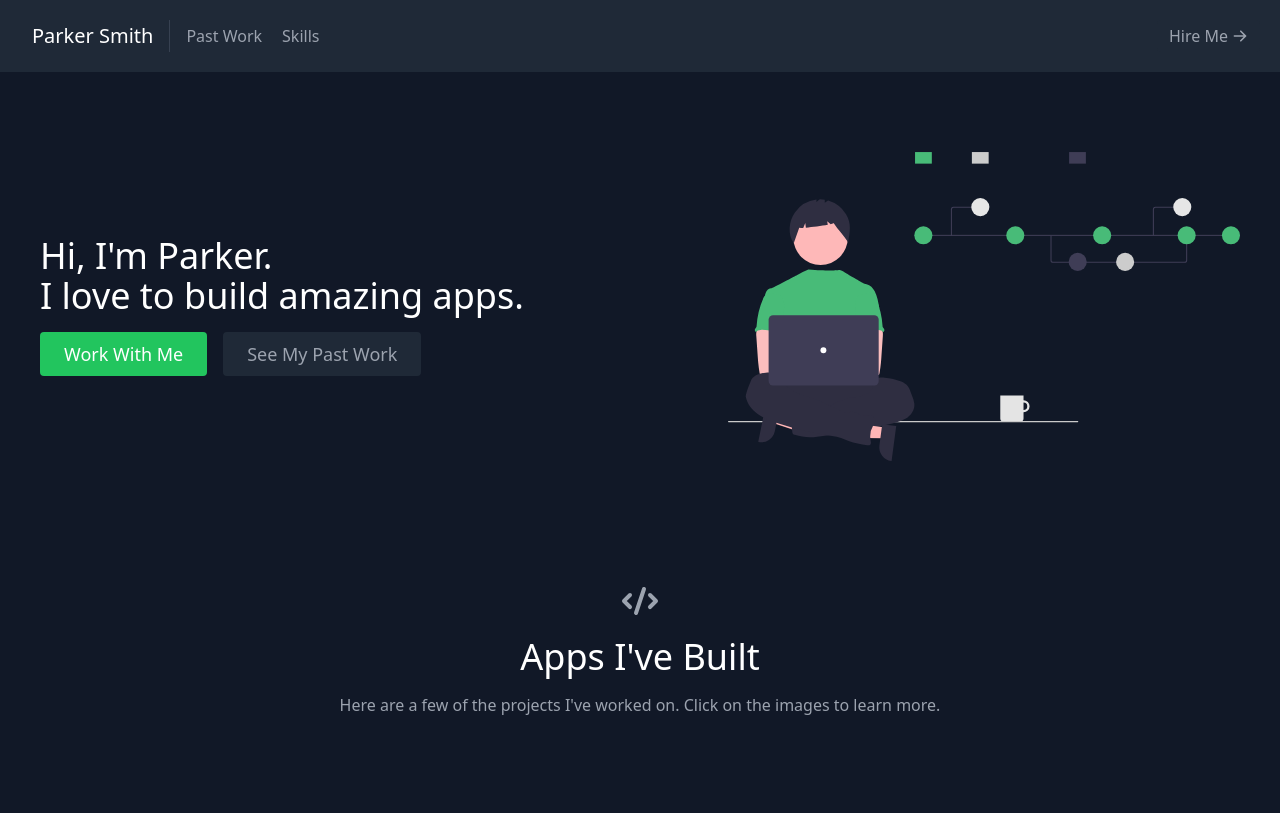
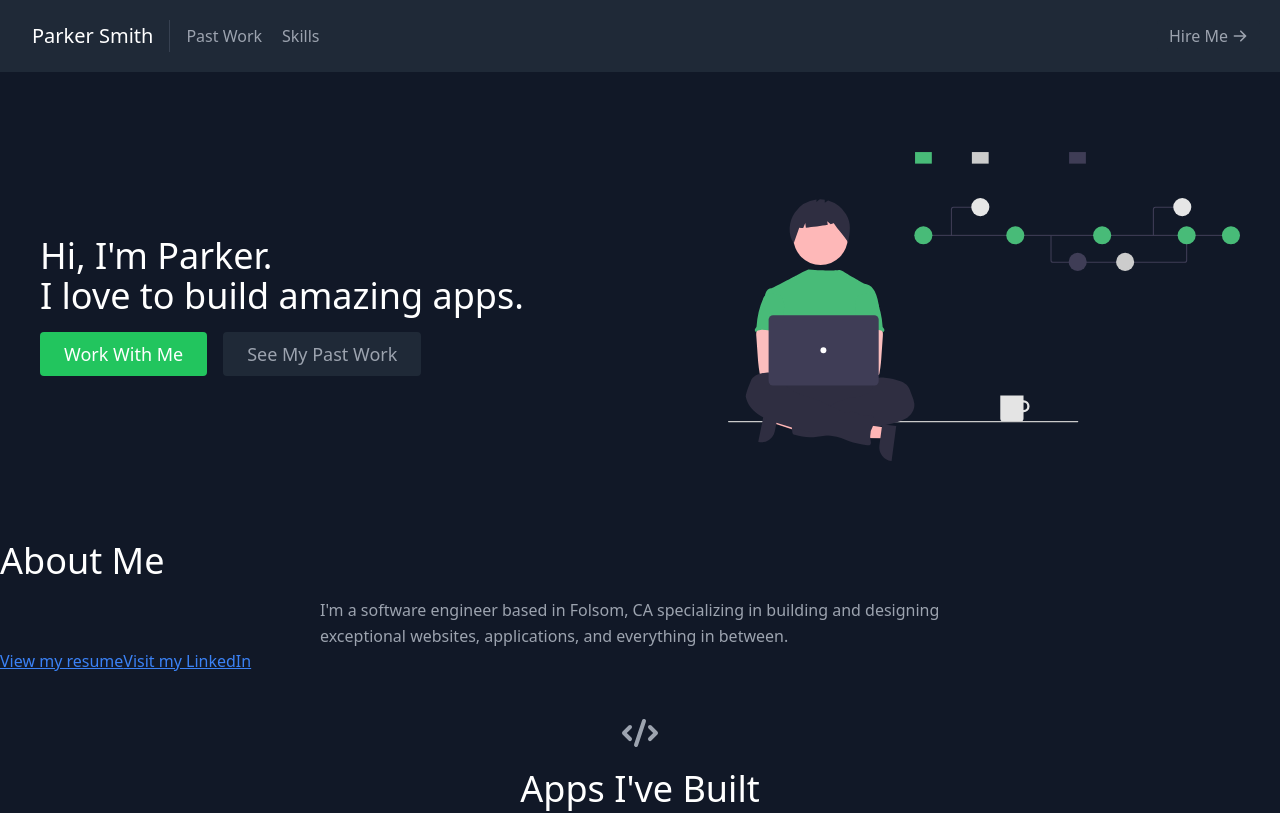
Before and after one commit to pwsmith4/my-portfolio, a React (Create React App) app: page / in a window 1280 px wide. Shown: the top 813 px of the page. Built offline with nearby package versions, Linux system fonts and the light colour scheme.

Commit message:
Update About.js

```diff
--- a/src/components/About.js
+++ b/src/components/About.js
@@ -32,6 +32,22 @@ export default function About() {
           />
         </div>
       </div>
+      <div>
+        <h1 className="sm:text-4xl text-3xl font-medium title-font text-white mb-4">
+          About Me
+        </h1>
+        <p className="text-base leading-relaxed xl:w-2/4 lg:w-3/4 mx-auto">
+          I'm a software engineer based in Folsom, CA specializing in building
+          and designing exceptional websites, applications, and
+          everything in between.
+        </p>
+        <a href="https://github.com/pwsmith4/resume/blob/1e0c8a24a87bc030457768326a5ce4719fcc3d44/Smith%20Parker%20Resume.pdf" target="_blank" rel="noopener noreferrer" className="text-blue-500 underline">
+      View my resume
+    </a>
+    <a href="https://www.linkedin.com/in/parkerwsmith/" target="_blank" rel="noopener noreferrer" className="text-blue-500 underline">
+      Visit my LinkedIn
+    </a>
+      </div>
     </section>
   );
 }
```
